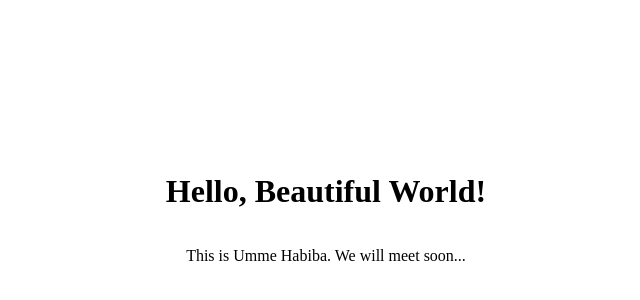
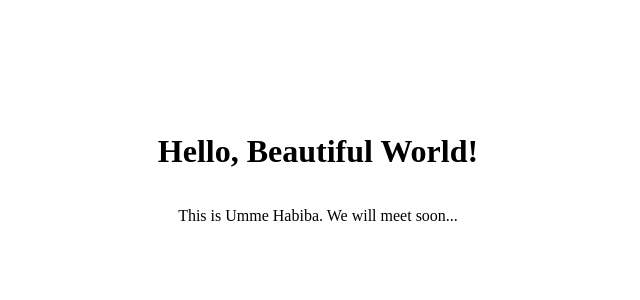
Before and after one commit to um2habiba/um2habiba.github.io, a plain HTML site: page index.html in a window 1280 px wide. Shown: the part 192-492 px from the top of the page, without its empty margins (322-962 px from the left). Drawn offline with Linux system fonts and the light colour scheme.

Commit message:
style update

```diff
--- a/index.html
+++ b/index.html
@@ -5,8 +5,8 @@
   <title>Umme Habiba</title>
   <style>
     main {
-      width: 100vw;
-      height: 100vh;
+      width: 100%;
+      height: 90vh;
       display: flex;
       flex-direction: column;
       justify-content: center;
```
